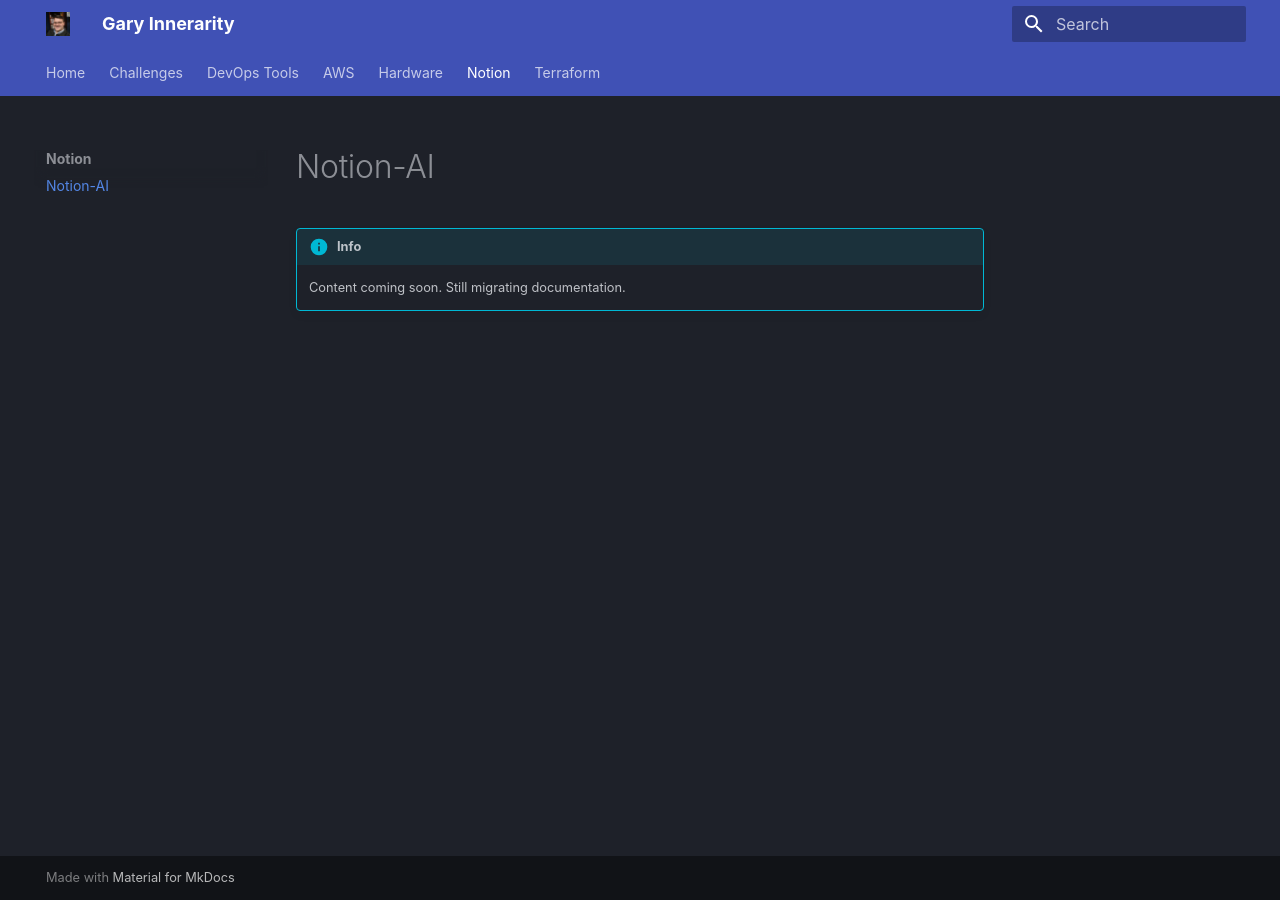
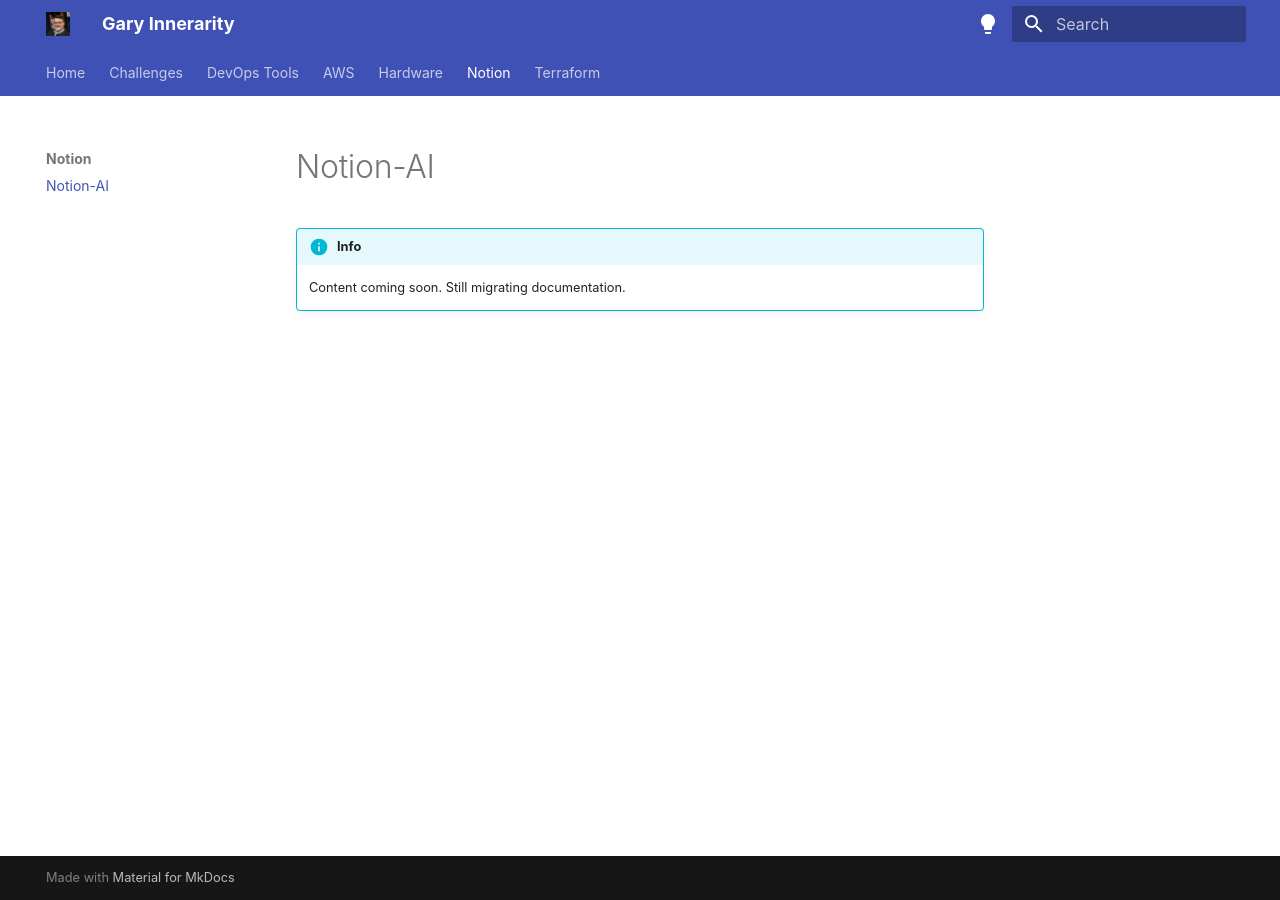
Before and after one commit to ospf2fullstack/garyinnerarity.com, an MkDocs documentation site: the page built from docs/notion/notion-ai.md, in a window 1280 px wide. Built offline with MkDocs 1.6.1 and Material for MkDocs 9.7.7, drawn with Linux system fonts in a browser that asks for light colours.

Commit message:
Update mkdocs.yml

```diff
--- a/mkdocs.yml
+++ b/mkdocs.yml
@@ -10,7 +10,18 @@
 theme:
   name: material
   palette:
-    scheme: slate
+
+    # Palette toggle for light mode
+    - scheme: blue
+      toggle:
+        icon: material/lightbulb
+        name: Switch to light mode
+
+    # Palette toggle for dark mode
+    - scheme: slate
+      toggle:
+        icon: material/lightbulb-outline
+        name: Switch to dark mode
   logo: ../assets/img/gary.jpg
   icon:
     repo: fontawesome/brands/github-alt
```
